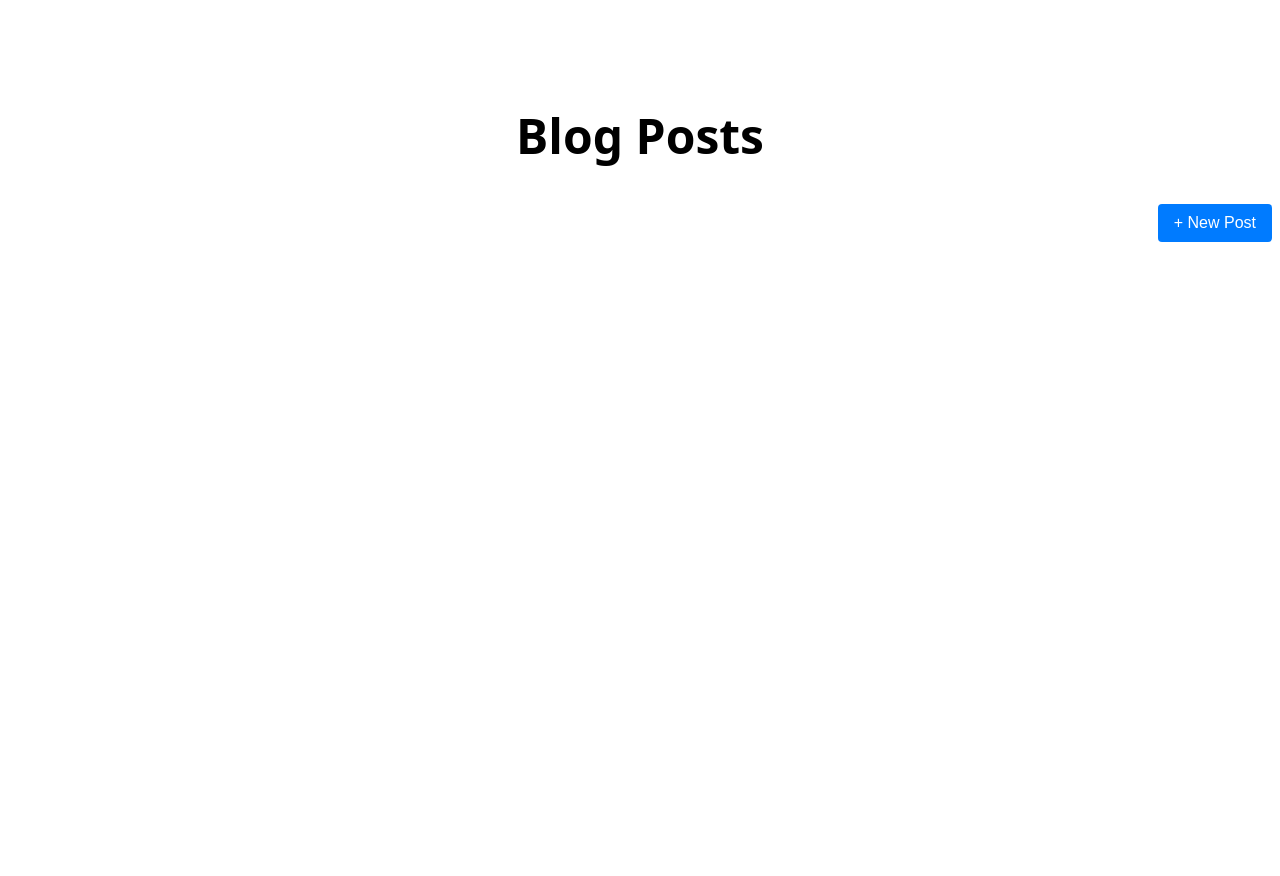
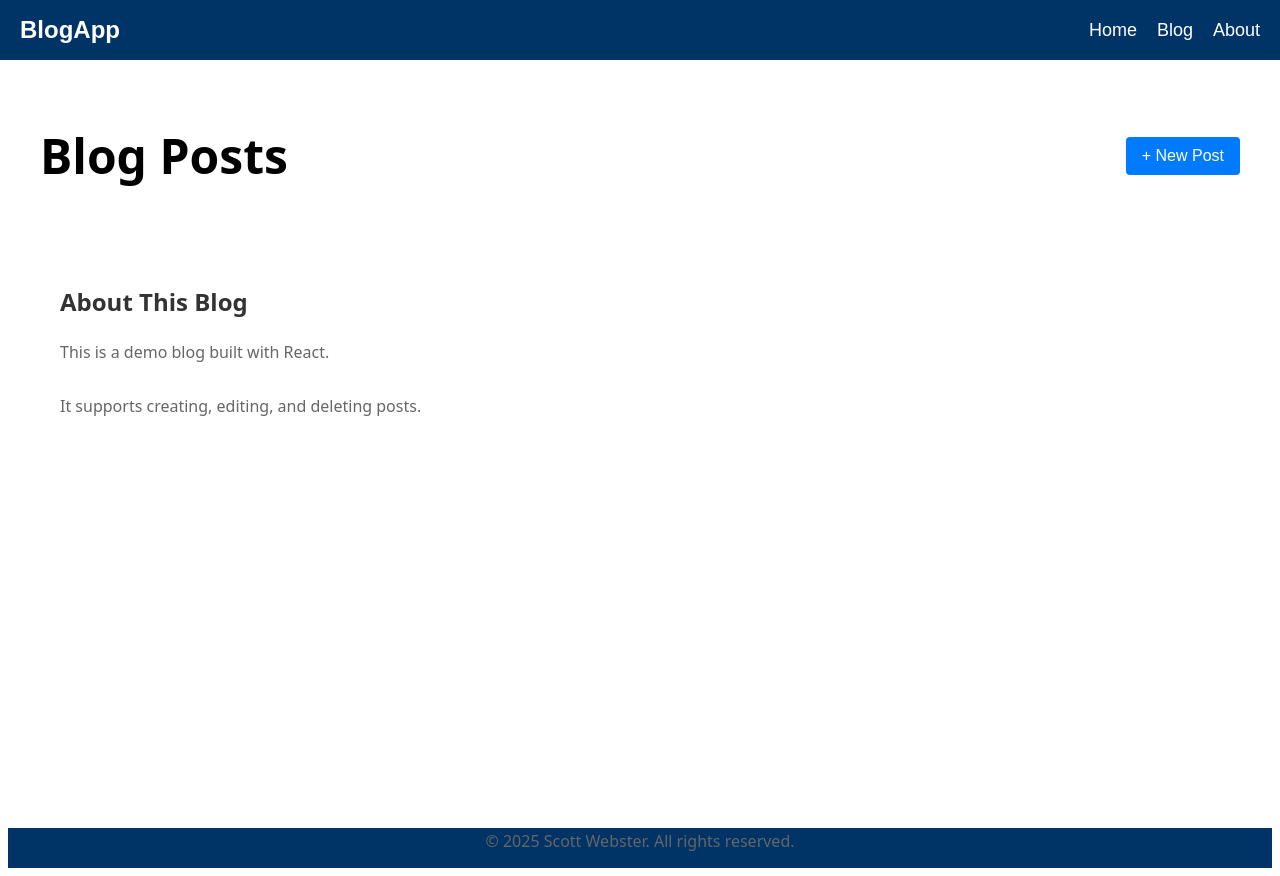
Before and after one commit to ScottyWebster/CMUVite, a React (Vite) app: page /about in a window 1280 px wide. Before the commit the page ends 800 px from the top, so only its background shows below. Built offline with nearby package versions, Linux system fonts and the light colour scheme.

Commit message:
Finished challenge 5

```diff
--- /dev/null
+++ b/src/About.jsx
@@ -0,0 +1,13 @@
+import React from "react";
+
+const About = () => {
+  return (
+    <div style={{ padding: "20px" }}>
+      <h2>About This Blog</h2>
+      <p>This is a demo blog built with React.</p>
+      <p>It supports creating, editing, and deleting posts.</p>
+    </div>
+  );
+};
+
+export default About;
--- a/src/App.jsx
+++ b/src/App.jsx
@@ -11,6 +11,9 @@ import "./App.css";
 import BlogPostList from "./BlogPostList";
 import BlogPostDetail from "./BlogPostDetail";
 import BlogPostForm from "./BlogPostForm";
+import Layout from "./Layout";
+import Blog from "./Blog";
+import About from "./About";
 
 const initialPosts = [
   {
@@ -114,9 +117,16 @@ function App() {
 
   return (
     <BrowserRouter>
-      <div className="container">
-        <h1 className="title">Blog Posts</h1>
-        <div style={{ marginBottom: "20px", textAlign: "right" }}>
+      <Layout>
+        <div
+          style={{
+            display: "flex",
+            justifyContent: "space-between",
+            alignItems: "center",
+            marginBottom: "20px",
+          }}
+        >
+          <h1 className="title">Blog Posts</h1>
           <Link to="/create">
             <button
               style={{
@@ -135,10 +145,12 @@ function App() {
         <Routes>
           <Route path="/" element={<BlogPostList posts={posts} />} />
           <Route path="/posts/:id" element={<PostDetailWrapper />} />
-          <Route path="/create" element={<CreateWrapper />} />{" "}
-          <Route path="/edit/:id" element={<EditWrapper />} />{" "}
+          <Route path="/create" element={<CreateWrapper />} />
+          <Route path="/edit/:id" element={<EditWrapper />} />
+          <Route path="/blog" element={<Blog posts={posts} />} />
+          <Route path="/about" element={<About />} />
         </Routes>
-      </div>
+      </Layout>
     </BrowserRouter>
   );
 }
--- /dev/null
+++ b/src/Blog.jsx
@@ -0,0 +1,13 @@
+import React from "react";
+import BlogPostList from "./BlogPostList";
+
+const Blog = ({ posts }) => {
+  return (
+    <div>
+      <h2>All Blog Posts</h2>
+      <BlogPostList posts={posts} />
+    </div>
+  );
+};
+
+export default Blog;
--- a/src/Layout.jsx
+++ b/src/Layout.jsx
@@ -11,7 +11,7 @@ const Layout = ({ children }) => {
       </header>
       <main className={styles.main}>{children}</main>
       <footer className={styles.footer}>
-        <p>&copy; 2023 BlogApp. All rights reserved.</p>
+        <p>&copy; 2025 Scott Webster. All rights reserved.</p>
       </footer>
     </div>
   );
--- a/src/Layout.module.css
+++ b/src/Layout.module.css
@@ -1,12 +1,18 @@
 /* Layout.module.css */
 .layout {
-  padding-top: 60px; /* to make room for fixed navbar */
+  min-height: 100vh;
+  display: flex;
+  flex-direction: column;
+  padding-top: 60px;
+  overflow-x: hidden;
 }
 
 .main {
+  flex: 1;
   max-width: 1200px;
   margin: 0 auto;
   padding: 20px;
+  width: 100%;
 }
 
 .footer {
--- a/src/NavBar.module.css
+++ b/src/NavBar.module.css
@@ -9,9 +9,12 @@
   padding: 0 20px;
   position: fixed;
   top: 0;
+  left: 0;
+  right: 0;
   width: 100%;
   z-index: 1000;
   font-family: Arial, sans-serif;
+  box-sizing: border-box;
 }
 
 .logo {
```
